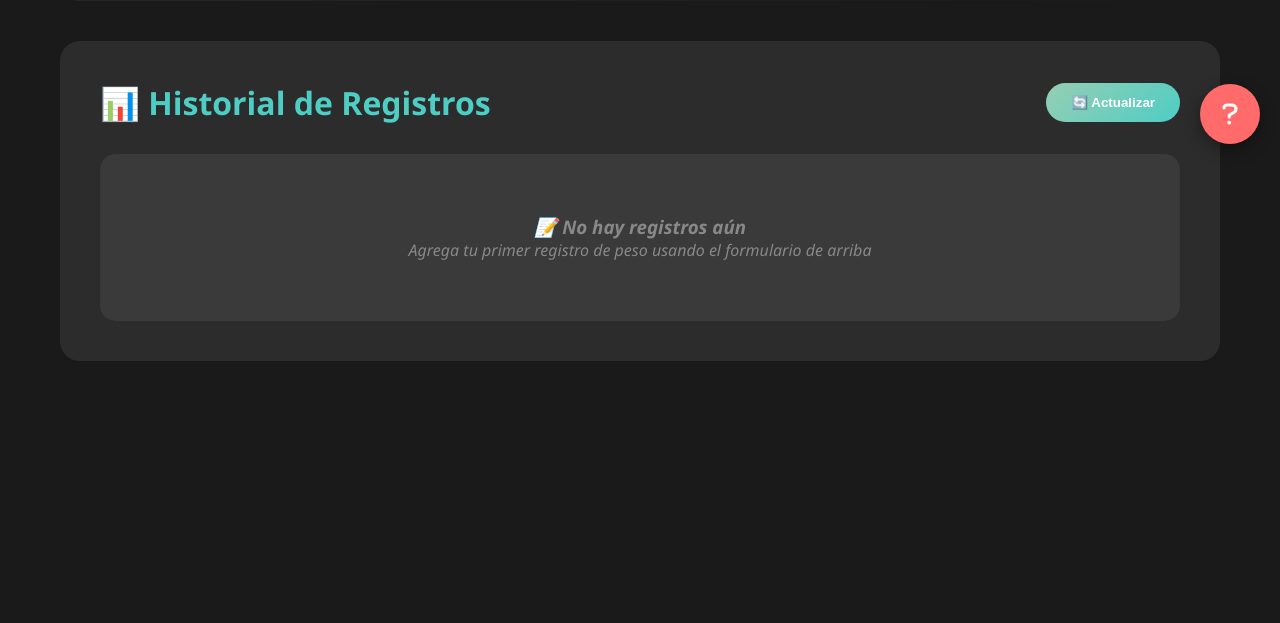
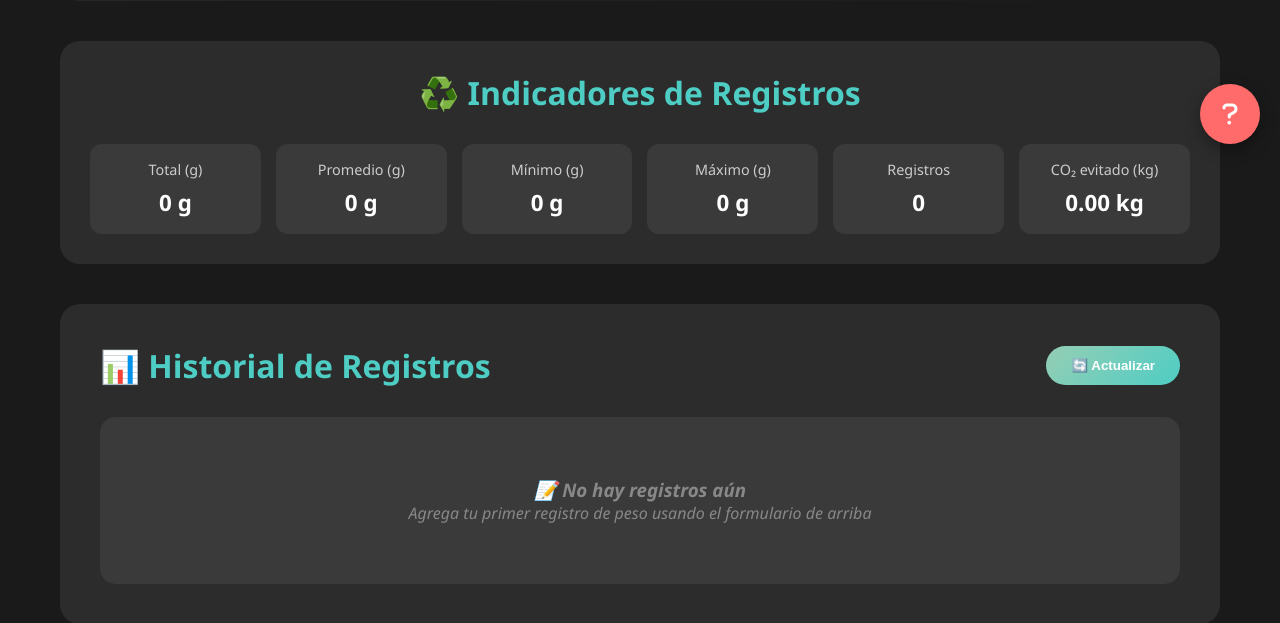
Before and after one commit to AndreRivas1103/ProyectodeIngenieria, a Flask app: page / in a window 1280 px wide. Shown: the part 636-1259 px from the top of the page. Before the commit the page ends 997 px from the top, so only its background shows below. Run offline with Flask 3, Linux system fonts and the light colour scheme; data that the repository does not hold is empty; some libraries are stand-ins or nearby versions.

Commit message:
Se añadio indicadores de registro

```diff
--- a/app.py
+++ b/app.py
@@ -67,6 +67,57 @@ def obtener_registros():
 
     return jsonify(registros_json)
 
+@app.route('/api/indicadores', methods=['GET'])
+def indicadores_reduccion():
+    """Calcula indicadores simples de reducción con base en los registros.
+    - baseline: primer valor registrado (g)
+    - actual: último valor registrado (g)
+    - reduccion_g: baseline - actual (no negativo)
+    - reduccion_pct: porcentaje respecto al baseline
+    - co2_kg_ev: conversión simple de residuos evitados a kgCO2e
+    """
+    conn = get_connection()
+    cur = conn.cursor()
+    cur.execute("SELECT peso_g FROM registros_peso ORDER BY id ASC")
+    rows = cur.fetchall()
+    conn.close()
+
+    if not rows:
+        return jsonify({
+            'baseline_g': 0,
+            'actual_g': 0,
+            'reduccion_g': 0,
+            'reduccion_pct': 0.0,
+            'co2_kg_ev': 0.0
+        })
+
+    valores = [float(r[0]) for r in rows if r[0] is not None]
+    if not valores:
+        return jsonify({
+            'baseline_g': 0,
+            'actual_g': 0,
+            'reduccion_g': 0,
+            'reduccion_pct': 0.0,
+            'co2_kg_ev': 0.0
+        })
+
+    baseline_g = valores[0]
+    actual_g = valores[-1]
+    reduccion_g = max(0.0, baseline_g - actual_g)
+    reduccion_pct = (reduccion_g / baseline_g * 100.0) if baseline_g > 0 else 0.0
+
+    # Factor simple de conversión residuos (kg) -> CO2e (kg). Ajustable.
+    CO2_FACTOR_KG_PER_KG = 1.2
+    co2_kg_ev = (reduccion_g / 1000.0) * CO2_FACTOR_KG_PER_KG
+
+    return jsonify({
+        'baseline_g': round(baseline_g, 0),
+        'actual_g': round(actual_g, 0),
+        'reduccion_g': round(reduccion_g, 0),
+        'reduccion_pct': round(reduccion_pct, 2),
+        'co2_kg_ev': round(co2_kg_ev, 2)
+    })
+
 @app.route('/test-hora')
 def test_hora():
     colombia_tz = timezone(timedelta(hours=-5))
--- a/templates/index.html
+++ b/templates/index.html
@@ -311,6 +311,27 @@
       padding: 40px;
     }
 
+    /* Indicadores de reducción */
+    .kpi-section {
+      background: #2c2c2c;
+      border-radius: 20px;
+      padding: 30px;
+      margin-bottom: 40px;
+    }
+    .kpi-grid {
+      display: grid;
+      grid-template-columns: repeat(auto-fit, minmax(160px, 1fr));
+      gap: 15px;
+    }
+    .kpi-card {
+      background: #3a3a3a;
+      border-radius: 12px;
+      padding: 16px;
+      text-align: center;
+    }
+    .kpi-title { color: #cccccc; font-size: 0.9em; margin-bottom: 8px; }
+    .kpi-value { color: #ffffff; font-size: 1.4em; font-weight: bold; }
+
     .data-header {
       display: flex;
       justify-content: space-between;
@@ -552,6 +573,37 @@
       </div>
     </section>
 
+    <!-- Indicadores de Totales (en base a los registros mostrados) -->
+    <section class="kpi-section">
+      <h2 class="section-title">♻️ Indicadores de Registros</h2>
+      <div class="kpi-grid">
+        <div class="kpi-card">
+          <div class="kpi-title">Total (g)</div>
+          <div id="kpi-total" class="kpi-value">-</div>
+        </div>
+        <div class="kpi-card">
+          <div class="kpi-title">Promedio (g)</div>
+          <div id="kpi-promedio" class="kpi-value">-</div>
+        </div>
+        <div class="kpi-card">
+          <div class="kpi-title">Mínimo (g)</div>
+          <div id="kpi-min" class="kpi-value">-</div>
+        </div>
+        <div class="kpi-card">
+          <div class="kpi-title">Máximo (g)</div>
+          <div id="kpi-max" class="kpi-value">-</div>
+        </div>
+        <div class="kpi-card">
+          <div class="kpi-title">Registros</div>
+          <div id="kpi-count" class="kpi-value">-</div>
+        </div>
+        <div class="kpi-card">
+          <div class="kpi-title">CO₂ evitado (kg)</div>
+          <div id="kpi-co2" class="kpi-value">-</div>
+        </div>
+      </div>
+    </section>
+
 
 
     <!-- Sección de Datos -->
@@ -658,6 +710,7 @@
     // Funcionalidad del botón de actualizar
     document.getElementById('refreshBtn').addEventListener('click', function() {
       actualizarTabla();
+      cargarIndicadores();
     });
 
     // Función para actualizar la tabla sin recargar la página
@@ -731,6 +784,41 @@
       tableContainer.innerHTML = tableHTML;
     }
 
+    // Cargar KPIs basados en la tabla (últimos registros)
+    async function cargarIndicadores() {
+      try {
+        const resp = await fetch('/api/registros');
+        const registros = await resp.json();
+        const pesos = registros.map(r => Number(r.peso || 0));
+        const count = pesos.length;
+        const total = pesos.reduce((a,b)=>a+b, 0);
+        const promedio = count ? Math.round(total / count) : 0;
+        const min = count ? Math.min(...pesos) : 0;
+        const max = count ? Math.max(...pesos) : 0;
+        const CO2_FACTOR_KG_PER_KG = 1.2; // Ajustable
+        // Baseline local: el primer total observado se usa como referencia
+        const baselineKey = 'baseline_total_g';
+        let baselineTotal = Number(localStorage.getItem(baselineKey) || 'NaN');
+        if (!Number.isFinite(baselineTotal)) {
+          baselineTotal = total;
+          localStorage.setItem(baselineKey, String(baselineTotal));
+        }
+        const reduccionG = Math.max(0, baselineTotal - total);
+        const co2kg = (reduccionG / 1000) * CO2_FACTOR_KG_PER_KG;
+
+        document.getElementById('kpi-total').textContent = `${Math.round(total)} g`;
+        document.getElementById('kpi-promedio').textContent = `${promedio} g`;
+        document.getElementById('kpi-min').textContent = `${Math.round(min)} g`;
+        document.getElementById('kpi-max').textContent = `${Math.round(max)} g`;
+        document.getElementById('kpi-count').textContent = `${count}`;
+        const co2El = document.getElementById('kpi-co2');
+        if (co2El) co2El.textContent = `${co2kg.toFixed(2)} kg`;
+      } catch (e) {
+        console.error('Error KPIs', e);
+      }
+    }
+    cargarIndicadores();
+
     function showMessage(text, type) {
       const messageDiv = document.getElementById('message');
       if (!messageDiv) return; // Si no existe, no hacer nada
```
